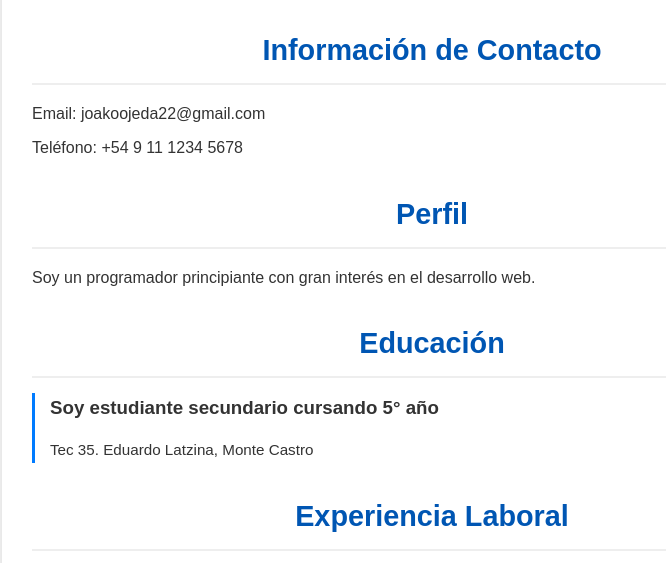
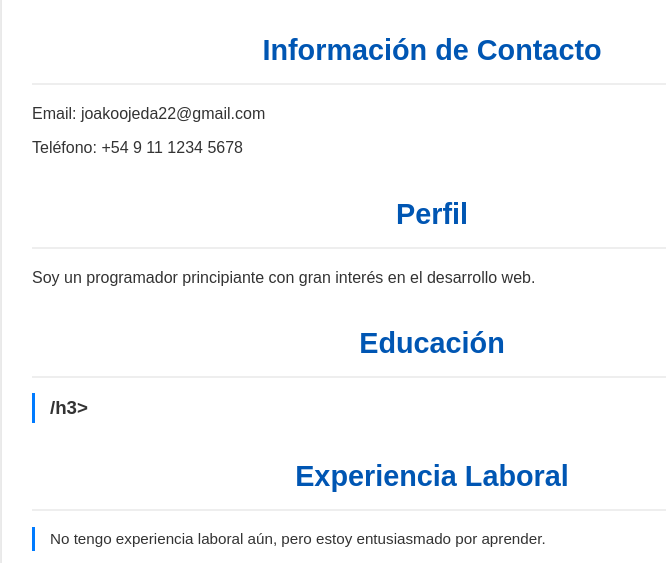
Before and after one commit to JoakoLionel/CVProyectoInformatico, a plain HTML site: page index.html in a window 1280 px wide. Shown: the part 205-768 px from the top of the page, without its empty margins (208-874 px from the left). Drawn offline with Linux system fonts and the light colour scheme.

Commit message:
Update index.html

```diff
--- a/index.html
+++ b/index.html
@@ -29,8 +29,8 @@
         <section class="education">
             <h2>Educación</h2>
             <div class="item">
-                <h3>Soy estudiante secundario cursando 5° año</h3>
-                <p>Tec 35. Eduardo Latzina, Monte Castro</p>
+                <h3>/h3>
+                <p></p>
             </div>
             </section>
 
```
